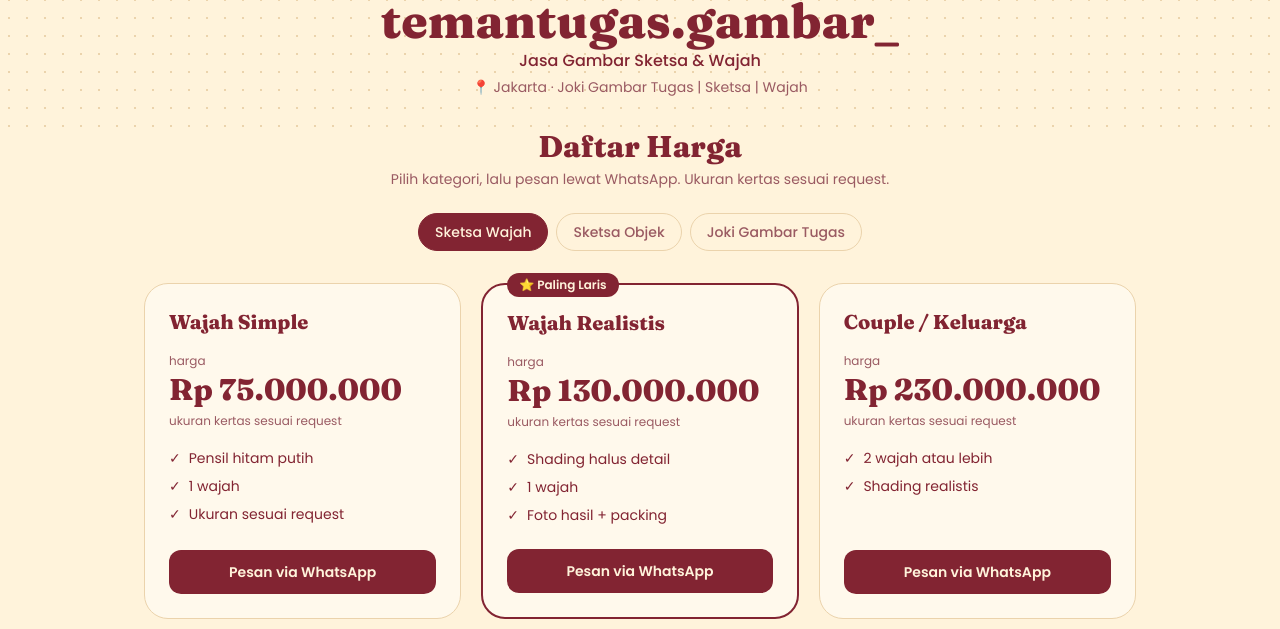
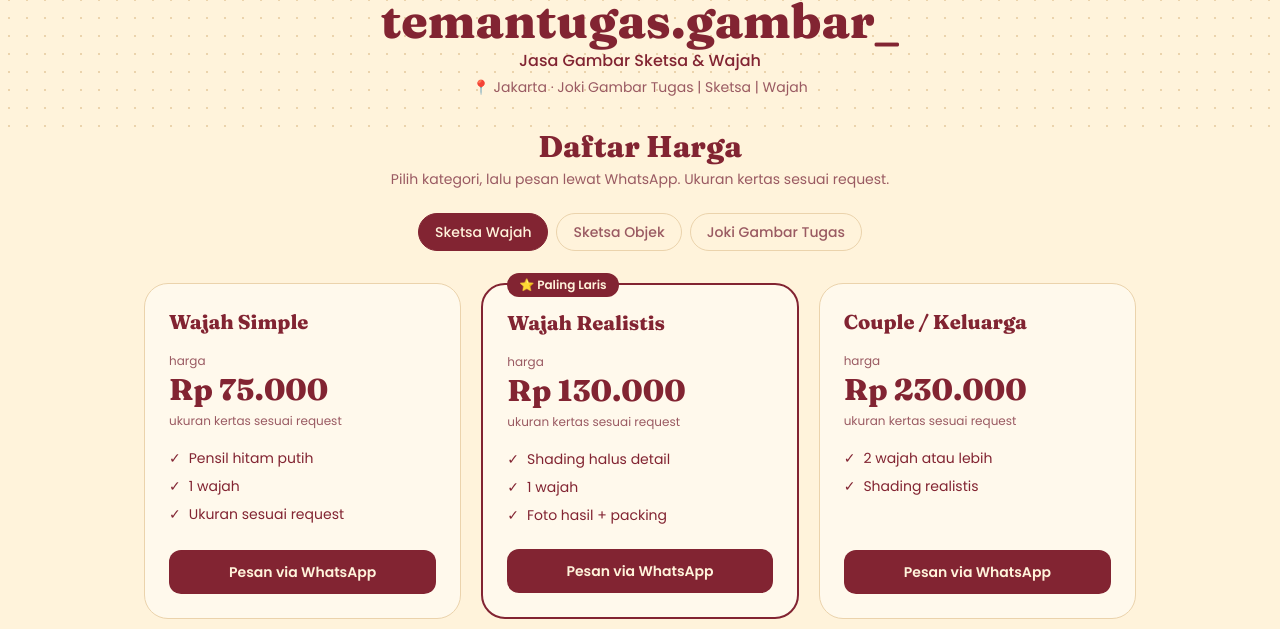
Before and after one commit to zhubalabala23/teman_tugas.gambar, a plain HTML site: page index.html in a window 1280 px wide. Shown: the part 171-800 px from the top of the page. Drawn offline with nearby package versions, Linux system fonts and the light colour scheme.

Commit message:
perubahan nominal rupiah angka belakang

```diff
--- a/index.html
+++ b/index.html
@@ -91,7 +91,7 @@ const DATA = {
 // =======================================================================
 let cat = Object.keys(DATA)[0];
 const $ = id => document.getElementById(id);
-const rp = n => "Rp " + (Math.round(n*1000/1000)*1000).toLocaleString("id-ID");
+const rp = n => "Rp " + String(Math.round(n)).replace(/\B(?=(\d{3})+(?!\d))/g, ".");
 
 function render(){
   $("tabs").innerHTML = Object.keys(DATA).map(c =>
```
